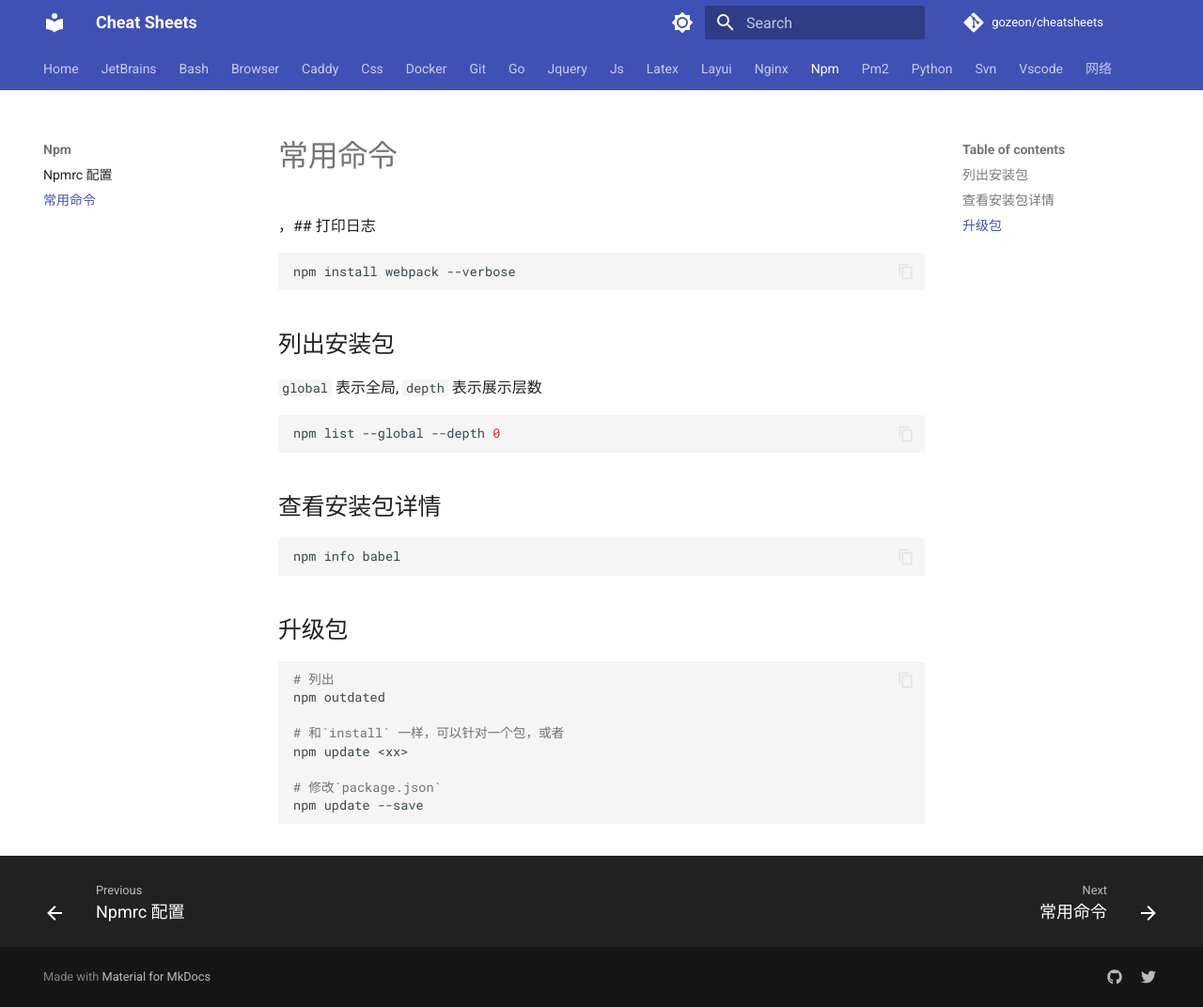
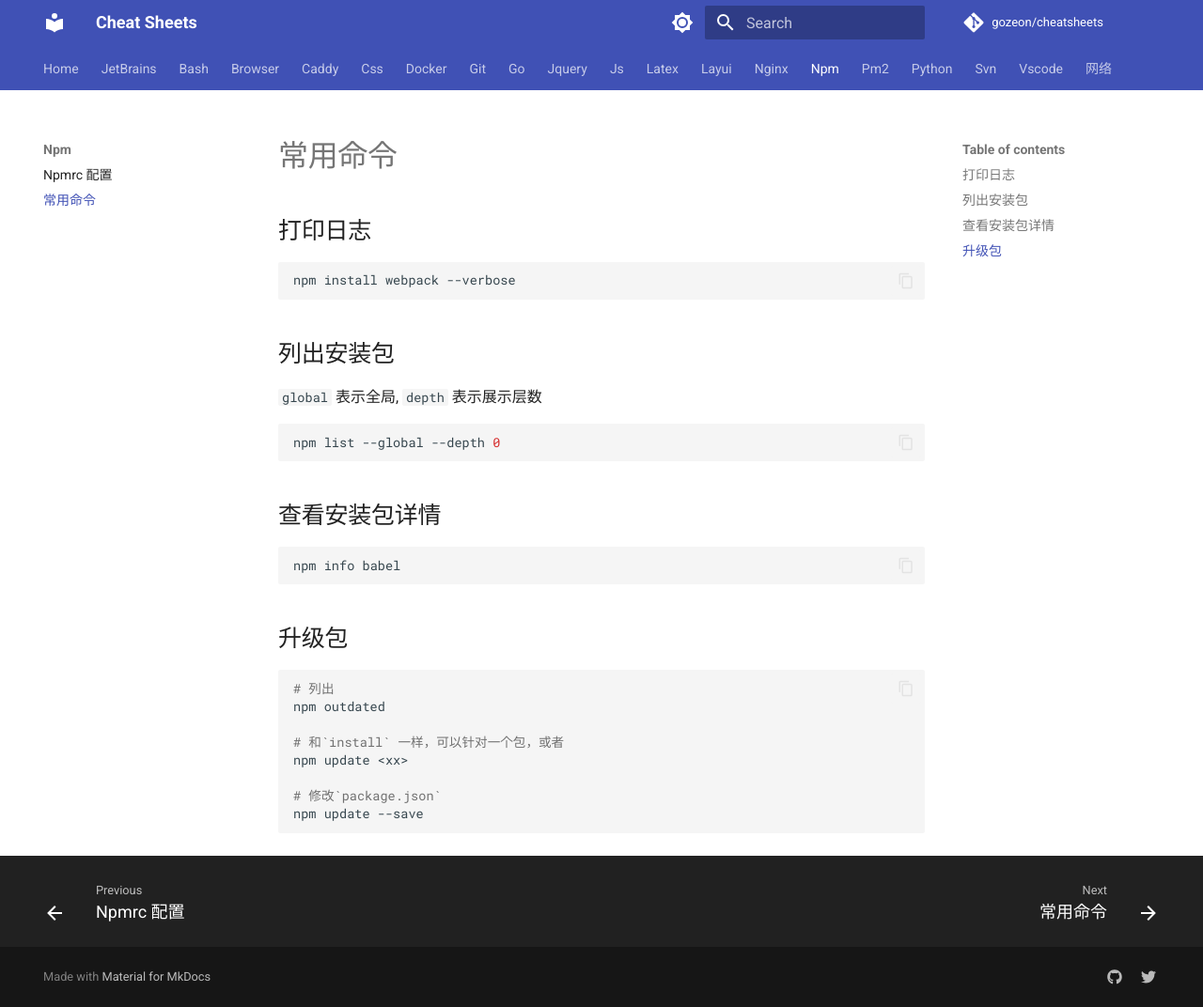
Before and after one commit to gozeon/cheatsheets, an MkDocs documentation site: the page built from docs/npm/常用命令.md, in a window 1280 px wide and 1072 px high. Shown: the whole window at 94% size. Built offline with MkDocs 1.6.1 and Material for MkDocs 9.7.7, drawn with Linux system fonts in a browser that asks for light colours; comment, search, counter and statistics services are not loaded.

Commit message:
Update 常用命令.md

````diff
--- a/docs/npm/常用命令.md
+++ b/docs/npm/常用命令.md
@@ -1,4 +1,4 @@
-，## 打印日志
+## 打印日志
 
 ```bash
 npm install webpack --verbose
````
